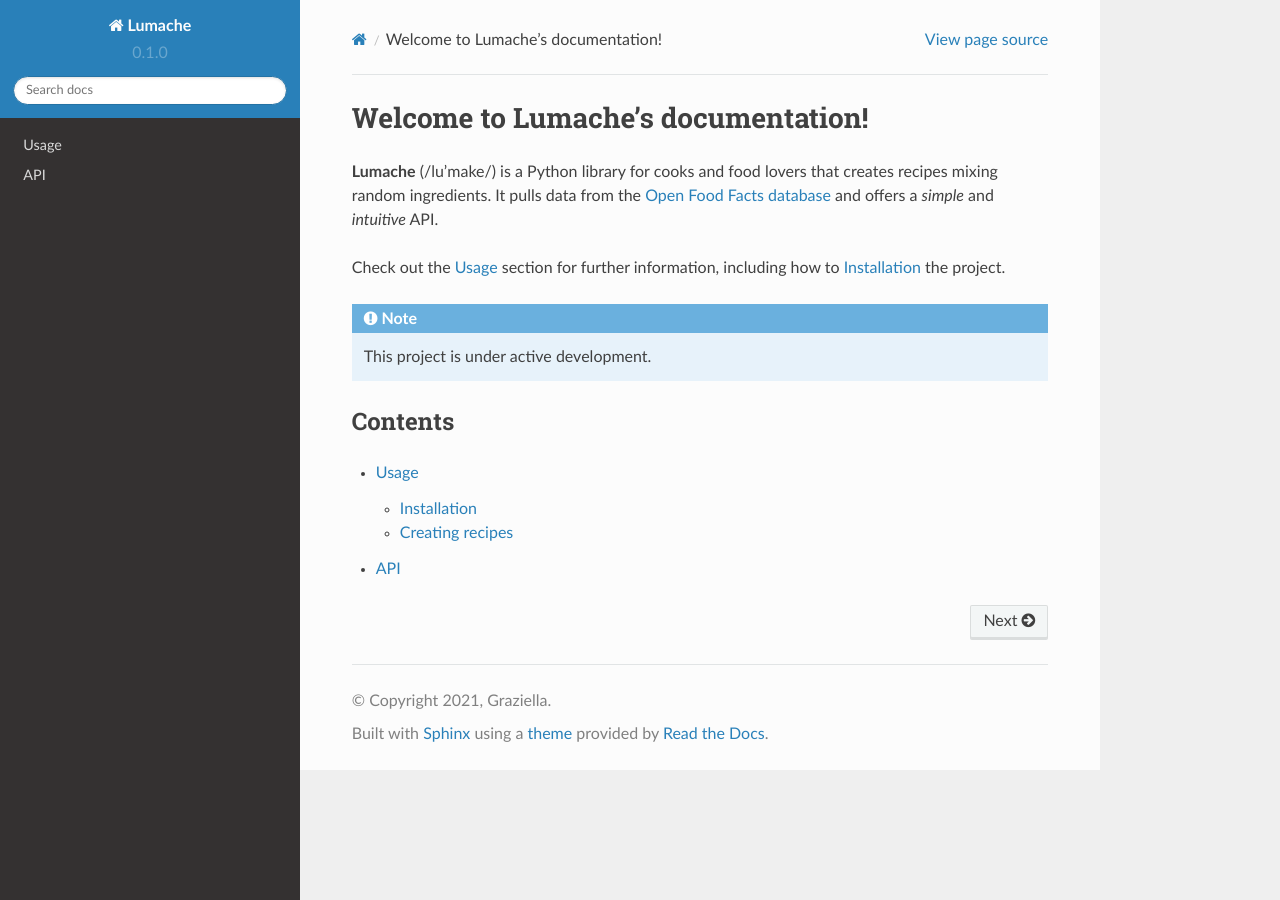
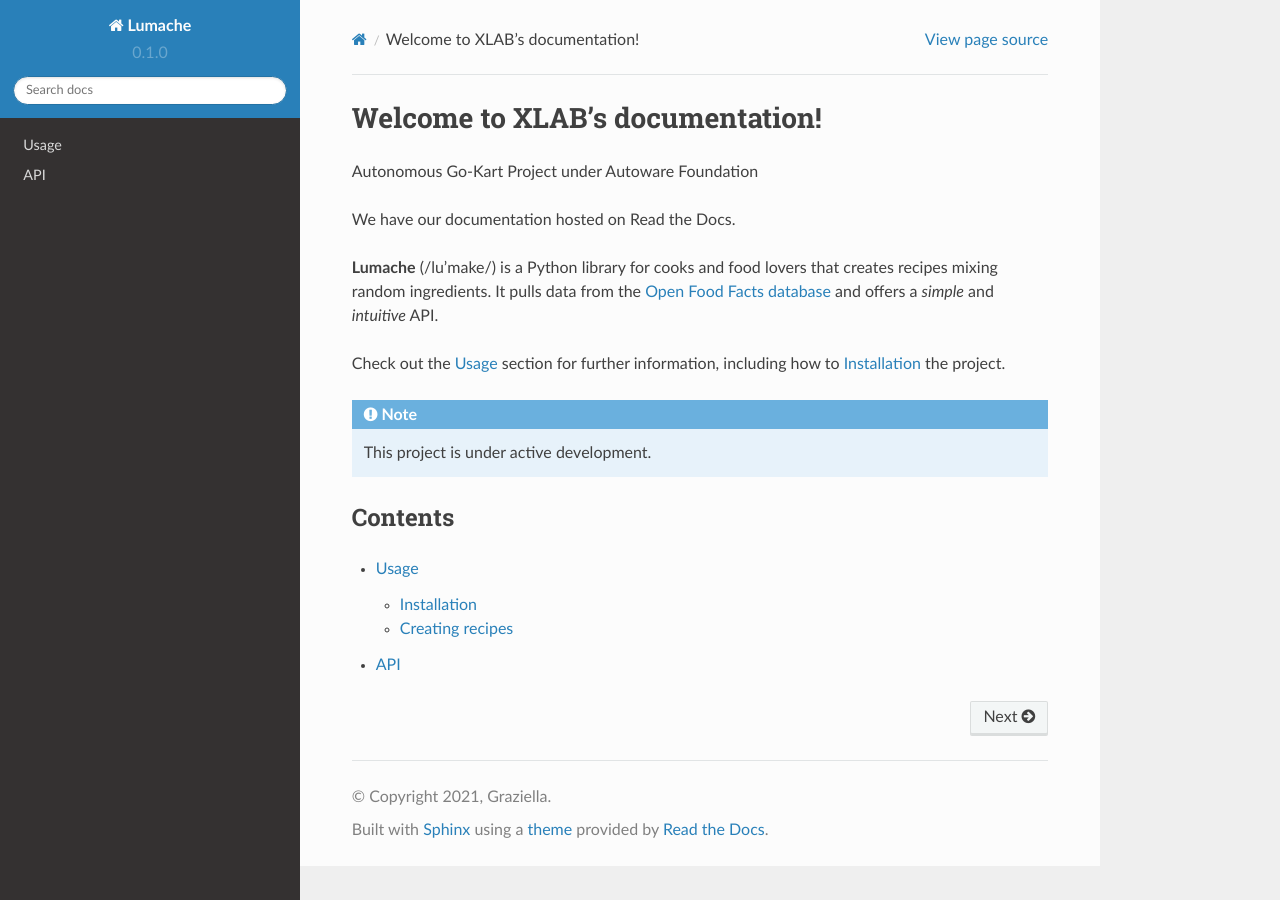
Before and after one commit to mlab-upenn/Go-Kart, a Sphinx documentation site: the page built from docs/source/index.rst, in a window 1280 px wide. Built offline with Sphinx 7.4.7 and the Read the Docs theme 2.0.0, drawn with Linux system fonts in a browser that asks for light colours.

Commit message:
Update index.rst
Test

```diff
--- a/docs/source/index.rst
+++ b/docs/source/index.rst
@@ -1,5 +1,9 @@
-Welcome to Lumache's documentation!
+Welcome to XLAB's documentation!
 ===================================
+
+Autonomous Go-Kart Project under Autoware Foundation
+
+We have our documentation hosted on Read the Docs.
 
 **Lumache** (/lu'make/) is a Python library for cooks and food lovers
 that creates recipes mixing random ingredients.
```
